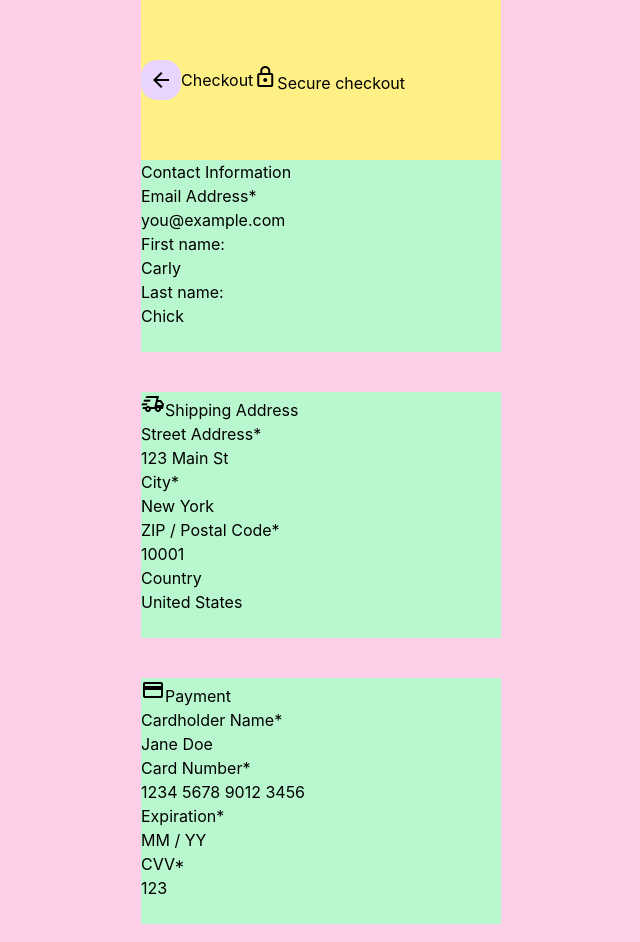
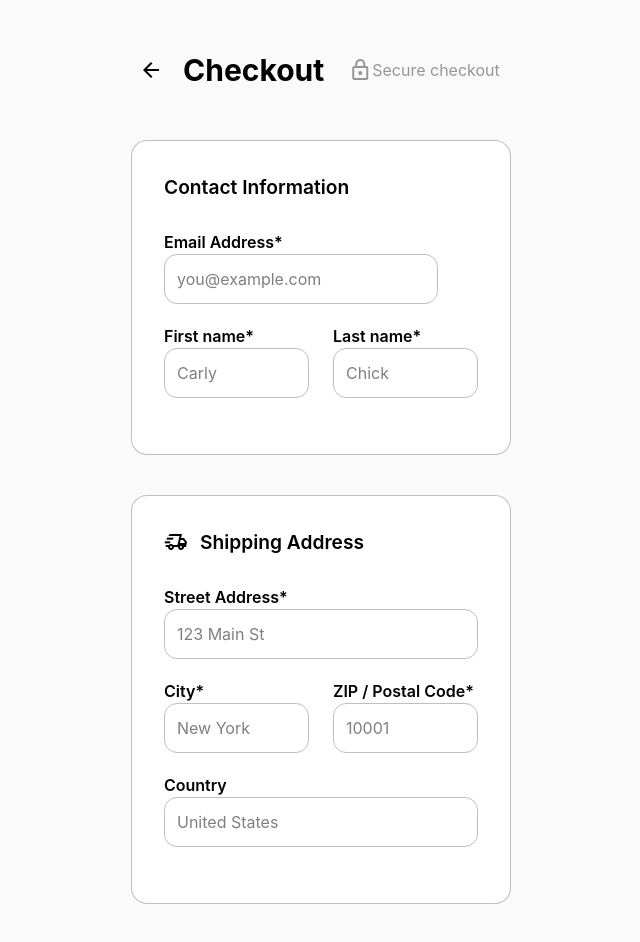
Before and after one commit to crrlyly/E-Commerce-Website, a React (Vite) app in the folder client/: page /checkout in a window 1280 px wide. Shown: the top 942 px of the page, without its empty margins (319-959 px from the left). Built offline with nearby package versions, Linux system fonts and the light colour scheme.

Commit message:
Finished some of layout for checkout page

```diff
--- a/client/src/components/checkout/CheckoutPage.jsx
+++ b/client/src/components/checkout/CheckoutPage.jsx
@@ -1,97 +1,200 @@
 import { Link } from "react-router-dom";
 export default function CheckoutPage() {
   return (
-    <div className="w-full h-auto bg-pink-200 flex flex-col justify-center items-center pb-30">
-      <div className="w-90 h-40 bg-yellow-200 flex items-center">
+    <div className="w-full h-auto bg-black/2 flex flex-col justify-center items-center pb-30">
+      {/* Checkout Title */}
+      <div className="w-95 h-35 flex items-center">
         <Link
           to="/"
-          className="bg-purple-200 flex justify-center items-center px-2 py-2 rounded-2xl"
+          className="flex justify-center items-center px-2 py-2 rounded-2xl"
         >
           <span className="material-symbols-outlined">arrow_back</span>
         </Link>
-        <span>Checkout</span>
-        <div>
+        <span className="text-3xl font-bold ml-3">Checkout</span>
+        <div className="text-black/40 flex items-center ml-6">
           <span className="material-symbols-outlined">lock</span>
           <span>Secure checkout</span>
         </div>
       </div>
 
+      {/* Start of form */}
       <form
         action="/action_page.php"
         className="w-full h-auto flex flex-col justify-center items-center"
       >
-        <div className="w-90 h-auto bg-green-200">
-          <h1>Contact Information</h1>
-          <label htmlFor="email">Email Address*</label>
+        {/* Contact Info Form */}
+        <div className="w-95 h-auto bg-white p-8 border border-black/25 rounded-2xl">
+          <h1 className="text-[1.2rem] font-semibold mb-7">
+            Contact Information
+          </h1>
+          <label className="font-semibold" htmlFor="email">
+            Email Address*
+          </label>
           <br />
-          <input type="text" id="email" name="email" value="you@example.com" />
+          <input
+            type="text"
+            id="email"
+            name="email"
+            placeholder="you@example.com"
+            className="border border-black/25 p-3 rounded-[13px]"
+          />
           <br />
-          <label htmlFor="fname">First name:</label>
+          <div className="grid grid-cols-[50%_50%] bg-white mt-5">
+            <div className="w-full pr-3">
+              <label className="font-semibold" htmlFor="fname">
+                First name*
+              </label>
               <br />
-          <input type="text" id="fname" name="fname" value="Carly" />
+              <input
+                type="text"
+                id="fname"
+                name="fname"
+                placeholder="Carly"
+                className="border border-black/25 p-3 rounded-[13px] w-full"
+              />
               <br />
-          <label htmlFor="lname">Last name:</label>
+            </div>
+
+            <div className="w-full pl-3">
+              <label className="font-semibold" htmlFor="lname">
+                Last name*
+              </label>
               <br />
-          <input type="text" id="lname" name="lname" value="Chick" />
+              <input
+                type="text"
+                id="lname"
+                name="lname"
+                placeholder="Chick"
+                className="border border-black/25 p-3 rounded-[13px] w-full"
+              />
+              <br />
+            </div>
+          </div>
+          <br />
+        </div>
+
+        {/* Shipping Address Form */}
+        <div className="w-95 h-auto bg-white p-8 border border-black/25 rounded-2xl mt-10 ">
+          <div className="text-[1.2rem] font-semibold mb-7 flex items-center">
+            <span class="material-symbols-outlined mr-3">
+              delivery_truck_speed
+            </span>
+            <span>Shipping Address</span>
+          </div>
+          <label className="font-semibold" htmlFor="address">Street Address*</label>
+          <br />
+          <input
+            type="text"
+            id="address"
+            name="address"
+            placeholder="123 Main St"
+            className="border border-black/25 p-3 rounded-[13px] w-full"
+          />
+          <br />
+          <div className="grid grid-cols-[50%_50%] bg-white mb-5 mt-5">
+            <div className="w-full pr-3">
+              <label className="font-semibold" htmlFor="city">City*</label>
+              <br />
+              <input
+                type="text"
+                id="city"
+                name="city"
+                placeholder="New York"
+                className="border border-black/25 p-3 rounded-[13px] w-full"
+              />
+              <br />
+            </div>
+            <div className="w-full pl-3">
+              <label className="font-semibold" htmlFor="zip">ZIP / Postal Code*</label>
+              <br />
+              <input
+                type="text"
+                id="zip"
+                name="zip"
+                placeholder="10001"
+                className="border border-black/25 p-3 rounded-[13px] w-full"
+              />
+              <br />
+            </div>
+          </div>
+
+          <label className="font-semibold" htmlFor="country">Country</label>
+          <br />
+          <input
+            type="text"
+            id="country"
+            name="country"
+            placeholder="United States"
+            className="border border-black/25 p-3 rounded-[13px] w-full"
+          />
           <br />
           <br />
         </div>
-        <div className="w-90 h-auto bg-green-200 mt-10">
-          <div>
-            <span class="material-symbols-outlined">delivery_truck_speed</span>
-            <span>Shipping Address</span>
+
+        {/* Payment Info Form  */}
+        <div className="w-95 h-auto bg-white p-8 border border-black/25 rounded-2xl mt-10">
+          <div className="text-[1.2rem] font-semibold mb-7 flex items-center">
+            <span class="material-symbols-outlined mr-3">credit_card</span>
+            <span>Payment</span>
           </div>
-          <label htmlFor="address">Street Address*</label>
+          <label className="font-semibold" htmlFor="card-name">Cardholder Name*</label>
           <br />
-          <input type="text" id="address" name="address" value="123 Main St" />
+          <input
+            type="text"
+            id="card-name"
+            name="card-name"
+            placeholder="Jane Doe"
+            className="border border-black/25 p-3 rounded-[13px] w-full"
+          />
           <br />
-          <label htmlFor="city">City*</label>
+          <div className="mt-5">
+            <label className="font-semibold" htmlFor="card-num">Card Number*</label>
             <br />
-          <input type="text" id="city" name="city" value="New York" />
-          <br />
-          <label htmlFor="zip">ZIP / Postal Code*</label>
-          <br />
-          <input type="text" id="zip" name="zip" value="10001" />
-          <br />
-          <label htmlFor="country">Country</label>
-          <br />
-          <input type="text" id="country" name="country" value="United States" />
-          <br />
+            <input
+              type="text"
+              id="card-num"
+              name="card-num"
+              placeholder="1234 5678 9012 3456"
+              className="border border-black/25 p-3 rounded-[13px] w-full"
+            />
             <br />
           </div>
-        <div className="w-90 h-auto bg-green-200 mt-10">
-          <div>
-            <span class="material-symbols-outlined">credit_card</span>
-            <span>Payment</span>
-          </div>
-          <label htmlFor="card-name">Cardholder Name*</label>
+
+          <div className="grid grid-cols-[50%_50%] bg-white mb-5 mt-5">
+            <div className="w-full pr-3">
+              <label className="font-semibold" htmlFor="expiry">Expiration*</label>
               <br />
-          <input type="text" id="card-name" name="card-name" value="Jane Doe" />
-          <br />
-          <label htmlFor="card-num">Card Number*</label>
-          <br />
-          <input type="text" id="card-num" name="card-num" value="1234 5678 9012 3456" />
-          <br />
-          <label htmlFor="expiry">Expiration*</label>
-          <br />
-          <input type="text" id="expiry" name="expiry" value="MM / YY" />
-          <br />
-          <label htmlFor="cvv">CVV*</label>
-          <br />
-          <input type="text" id="cvv" name="cvv" value="123" />
-          <br />
+              <input
+                type="text"
+                id="expiry"
+                name="expiry"
+                placeholder="MM / YY"
+                className="border border-black/25 p-3 rounded-[13px] w-full"
+              />
               <br />
             </div>
-        <div className="w-full h-auto">
-          <div className="w-full h-auto">
+            <div className="w-full pl-3">
+              <label className="font-semibold" htmlFor="cvv">CVV*</label>
+              <br />
+              <input
+                type="text"
+                id="cvv"
+                name="cvv"
+                placeholder="123"
+                className="border border-black/25 p-3 rounded-[13px] w-full"
+              />
+              <br />
+            </div>
+          </div>
 
+          <br />
         </div>
-          <div className="w-full h-auto">
 
-          </div>
-          <div className="w-full h-auto">
-
-          </div>
+        {/* Item Cards */}
+        <div className="w-95 h-auto bg-white p-8 border border-black/25 rounded-2xl mt-10">
+          <div className="w-full h-auto"></div>
+          <div className="w-full h-auto"></div>
+          <div className="w-full h-auto"></div>
         </div>
       </form>
     </div>
```
Lines whose indentation alone changed are shown as unchanged.
